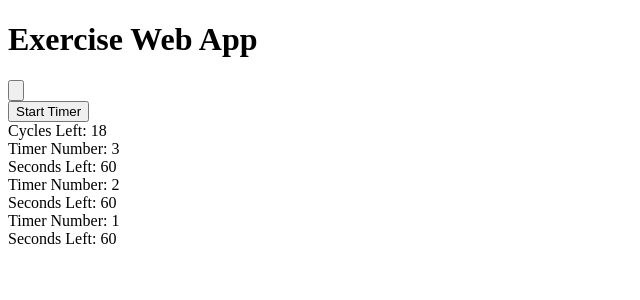
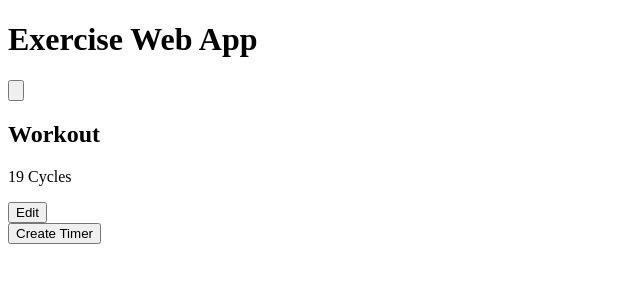
Before and after one commit to evan-walter/exercise-web-app, a Next.js app: page / in a window 1280 px wide. Shown: the top 300 px of the page, without its empty margins (0-640 px from the left). Built offline with nearby package versions, Linux system fonts and the light colour scheme.

Commit message:
WIP: Merging new functionality with old UI

```diff
--- a/components/Workout.tsx
+++ b/components/Workout.tsx
@@ -1,76 +1,304 @@
 import { useState, useRef, useEffect } from 'react'
 
 const initialSecondsLeft = 60
-const initialTimerNumber = 3
-const initialCyclesLeft = 18
+const initialTimerId = 1
 
 export default function Workout() {
-  const [secondsLeft, setSecondsLeft] = useState(initialSecondsLeft)
-  const [timerNumber, setTimerNumber] = useState(initialTimerNumber)
-  const [cyclesLeft, setCyclesLeft] = useState(initialCyclesLeft)
+  // Old useState declarations
+  const [isEditingCycles, setIsEditingCycles] = useState(false)
+  const [initialCyclesLeft, setInitialCyclesLeft] = useState(19)
+  const [isCreatingTimer, setIsCreatingTimer] = useState(false)
+  const [inputCycles, setInputCycles] = useState(19)
+  const [inputTitle, setInputTitle] = useState('Low')
+  const [inputMinutes, setInputMinutes] = useState(0)
+  const [inputSeconds, setInputSeconds] = useState(5)
+  const [initialTimers, setInitialTimers] = useState<any>([])
 
-  let timer = useRef<any>(0)
+  // New useState declarations
+  const [currentSecondsLeft, setCurrentSecondsLeft] =
+    useState(initialSecondsLeft)
+  const [currentTimerId, setCurrentTimerId] = useState(initialTimerId)
+  const [currentCyclesLeft, setCurrentCyclesLeft] = useState(initialCyclesLeft)
 
+  let countDown = useRef<any>(0)
+
+  // New helper function
   function handleStartTimer() {
-    timer.current = setInterval(() => {
-      setSecondsLeft((s) => s - 1)
+    countDown.current = setInterval(() => {
+      setCurrentSecondsLeft(
+        (prevCurrentSecondsLeft) => prevCurrentSecondsLeft - 1
+      )
     }, 1000)
   }
 
+  // New useEffect
   useEffect(() => {
-    if (secondsLeft === 0) {
-      setSecondsLeft(initialSecondsLeft)
-      setTimerNumber((s) => s - 1)
+    if (currentSecondsLeft === 0) {
+      setCurrentSecondsLeft(initialSecondsLeft)
+      setCurrentTimerId((prevCurrentTimerId) => prevCurrentTimerId + 1)
     }
-    if (timerNumber === 0) {
-      setTimerNumber(initialTimerNumber)
-      setCyclesLeft((s) => s - 1)
+    if (currentTimerId === initialTimers.length) {
+      setCurrentTimerId(initialTimerId)
+      setCurrentCyclesLeft((prevCurrentCyclesLeft) => prevCurrentCyclesLeft - 1)
     }
-    if (cyclesLeft === 0) {
-      clearInterval(timer.current)
-      timer.current = 0
-      setCyclesLeft(initialCyclesLeft)
+    if (currentCyclesLeft === 0) {
+      clearInterval(countDown.current)
+      countDown.current = 0
+      setCurrentCyclesLeft(initialCyclesLeft)
     }
-  }, [secondsLeft, timerNumber, cyclesLeft])
+  }, [currentSecondsLeft, currentTimerId, currentCyclesLeft])
 
+  // Old helper functions
+  function handleCreateTimer() {
+    setIsCreatingTimer((prevIsCreatingTimer) => !prevIsCreatingTimer)
+    if (isCreatingTimer) {
+      setInitialTimers((prevInitialTimers: any) => [
+        ...prevInitialTimers,
+        {
+          id: prevInitialTimers.length + 1,
+          title: inputTitle,
+          minutes: inputMinutes,
+          seconds: inputSeconds,
+        },
+      ])
+    }
+  }
+
+  function handleDeleteTimer(currentTimerId: string) {
+    setInitialTimers((prevInitialTimers: any) => [
+      ...prevInitialTimers.filter(
+        (prevInitialTimer: any) => prevInitialTimer.id !== currentTimerId
+      ),
+    ])
+    setInitialTimers((prevInitialTimers: any) =>
+      [...prevInitialTimers].map(
+        (prevInitialTimer: any, prevInitialTimerIndex: number) => {
+          return { ...prevInitialTimer, id: prevInitialTimerIndex + 1 }
+        }
+      )
+    )
+  }
+
+  function format(timeUnit: number) {
+    return `${timeUnit >= 10 ? timeUnit : `0${timeUnit}`}`
+  }
+
+  // New JSX
+  if (false) {
     return (
       <>
         <div className='flex flex-col gap-y-4'>
           <div>
             <button onClick={handleStartTimer}>Start Timer</button>
           </div>
-        <div>Cycles Left: {cyclesLeft}</div>
+          <div>Cycles Left: {currentCyclesLeft}</div>
           <div
             className={`${
-            timerNumber === 3 ? 'border-amber-600' : 'border-slate-600'
+              currentTimerId === 3 ? 'border-amber-600' : 'border-slate-600'
             } w-fit rounded-lg border p-2`}
           >
             <div>Timer Number: {3}</div>
             <div>
-            Seconds Left: {timerNumber === 3 ? secondsLeft : initialSecondsLeft}
+              Seconds Left:{' '}
+              {currentTimerId === 3 ? currentSecondsLeft : initialSecondsLeft}
             </div>
           </div>
           <div
             className={`${
-            timerNumber === 2 ? 'border-amber-600' : 'border-slate-600'
+              currentTimerId === 2 ? 'border-amber-600' : 'border-slate-600'
             } w-fit rounded-lg border p-2`}
           >
             <div>Timer Number: {2}</div>
             <div>
-            Seconds Left: {timerNumber === 2 ? secondsLeft : initialSecondsLeft}
+              Seconds Left:{' '}
+              {currentTimerId === 2 ? currentSecondsLeft : initialSecondsLeft}
             </div>
           </div>
           <div
             className={`${
-            timerNumber === 1 ? 'border-amber-600' : 'border-slate-600'
+              currentTimerId === 1 ? 'border-amber-600' : 'border-slate-600'
             } w-fit rounded-lg border p-2`}
           >
             <div>Timer Number: {1}</div>
             <div>
-            Seconds Left: {timerNumber === 1 ? secondsLeft : initialSecondsLeft}
+              Seconds Left:{' '}
+              {currentTimerId === 1 ? currentSecondsLeft : initialSecondsLeft}
             </div>
           </div>
         </div>
       </>
     )
   }
+
+  // Old JSX
+  return (
+    <div className='flex flex-col gap-y-4'>
+      <div className='flex flex-col gap-y-4 rounded-lg bg-slate-200 p-4 dark:bg-slate-800'>
+        <div className='mb-2 flex w-full flex-wrap items-center gap-x-6'>
+          <h2 className='whitespace-nowrap text-xl font-semibold text-pink-900 dark:text-pink-100'>
+            Workout
+          </h2>
+          {isEditingCycles ? (
+            <>
+              <Input
+                name='cycles'
+                inputValue={inputCycles}
+                setInputValue={setInputCycles}
+                addClassNames='w-[4.2rem]'
+              />
+              <button
+                onClick={() => {
+                  setIsEditingCycles(
+                    (prevIsEditingCycles) => !prevIsEditingCycles
+                  )
+                  setInitialCyclesLeft(inputCycles)
+                }}
+              >
+                Confirm Edit
+              </button>
+            </>
+          ) : (
+            <>
+              <p className='font-semibold'>{`${inputCycles} Cycle${
+                inputCycles == 1 ? '' : 's'
+              }`}</p>
+              <button
+                onClick={() =>
+                  setIsEditingCycles(
+                    (prevIsEditingCycles) => !prevIsEditingCycles
+                  )
+                }
+              >
+                Edit
+              </button>
+            </>
+          )}
+        </div>
+        {initialTimers.map((initialTimer: any) => (
+          <div
+            key={initialTimer.id}
+            className={`${
+              currentTimerId === initialTimer.id
+                ? 'border border-amber-500'
+                : ''
+            } flex flex-col gap-y-4 rounded-lg bg-slate-100 p-3 dark:bg-slate-700`}
+          >
+            <div className='flex flex-wrap-reverse items-center gap-4'>
+              <div className='text-2xl'>
+                <span>{format(initialTimer.minutes)} : </span>
+                <span>{format(initialTimer.seconds)}</span>
+              </div>
+              <div className='text-lg font-semibold text-blue-900 dark:text-blue-100'>
+                {initialTimer.title}
+              </div>
+              <button
+                className='ml-auto w-fit rounded-full font-semibold'
+                onClick={() => handleDeleteTimer(initialTimer.id)}
+              >
+                <X />
+              </button>
+            </div>
+          </div>
+        ))}
+        <div className='flex'>
+          <button
+            className='w-fit rounded-full bg-blue-600 py-2 px-4 font-semibold text-white'
+            onClick={() => handleCreateTimer()}
+          >
+            {`Create ${isCreatingTimer ? 'this ' : ''}Timer`}
+          </button>
+          {isCreatingTimer ? (
+            <button
+              className='ml-4 w-fit rounded-full bg-amber-600 py-2 px-4 font-semibold text-white'
+              onClick={() => setIsCreatingTimer(false)}
+            >
+              Cancel
+            </button>
+          ) : null}
+        </div>
+        {isCreatingTimer ? (
+          <>
+            <h3 className='mb-2 text-lg font-semibold'>New Timer</h3>
+            <div className='mb-4 flex flex-col gap-y-4'>
+              <Input
+                name={'title'}
+                inputValue={inputTitle}
+                setInputValue={setInputTitle}
+              />
+              <Input
+                name={'minutes'}
+                inputValue={inputMinutes}
+                setInputValue={setInputMinutes}
+              />
+              <Input
+                name={'seconds'}
+                inputValue={inputSeconds}
+                setInputValue={setInputSeconds}
+              />
+            </div>
+          </>
+        ) : null}
+      </div>
+    </div>
+  )
+}
+
+export function Timer() {
+  return (
+    <>
+      <div>Timer</div>
+    </>
+  )
+}
+
+interface InputProps {
+  name: string
+  inputValue: string | number
+  setInputValue: any
+  addClassNames?: string
+}
+
+export function Input({
+  name,
+  inputValue,
+  setInputValue,
+  addClassNames,
+}: InputProps) {
+  return (
+    <div className='relative flex flex-col'>
+      <input
+        name={name}
+        className={`${addClassNames} peer rounded-lg bg-slate-100 px-2 pt-5 pb-3 shadow-md dark:bg-slate-700`}
+        value={inputValue}
+        onChange={(e) => setInputValue(e.target.value)}
+        type={name === 'title' ? 'text' : 'number'}
+        placeholder={`${name.charAt(0).toUpperCase()}${name.slice(1)}`}
+      />
+      <label
+        htmlFor={name}
+        className='absolute top-1 left-2 text-xs text-slate-500 transition-all peer-placeholder-shown:top-5 peer-placeholder-shown:text-base dark:text-slate-300'
+      >
+        {`${name.charAt(0).toUpperCase()}${name.slice(1)}`}
+      </label>
+    </div>
+  )
+}
+
+export function X() {
+  return (
+    <svg
+      xmlns='http://www.w3.org/2000/svg'
+      fill='none'
+      viewBox='0 0 24 24'
+      strokeWidth={1.5}
+      stroke='currentColor'
+      className='h-6 w-6'
+    >
+      <path
+        strokeLinecap='round'
+        strokeLinejoin='round'
+        d='M6 18L18 6M6 6l12 12'
+      />
+    </svg>
+  )
+}
```
Lines whose indentation alone changed are shown as unchanged.
